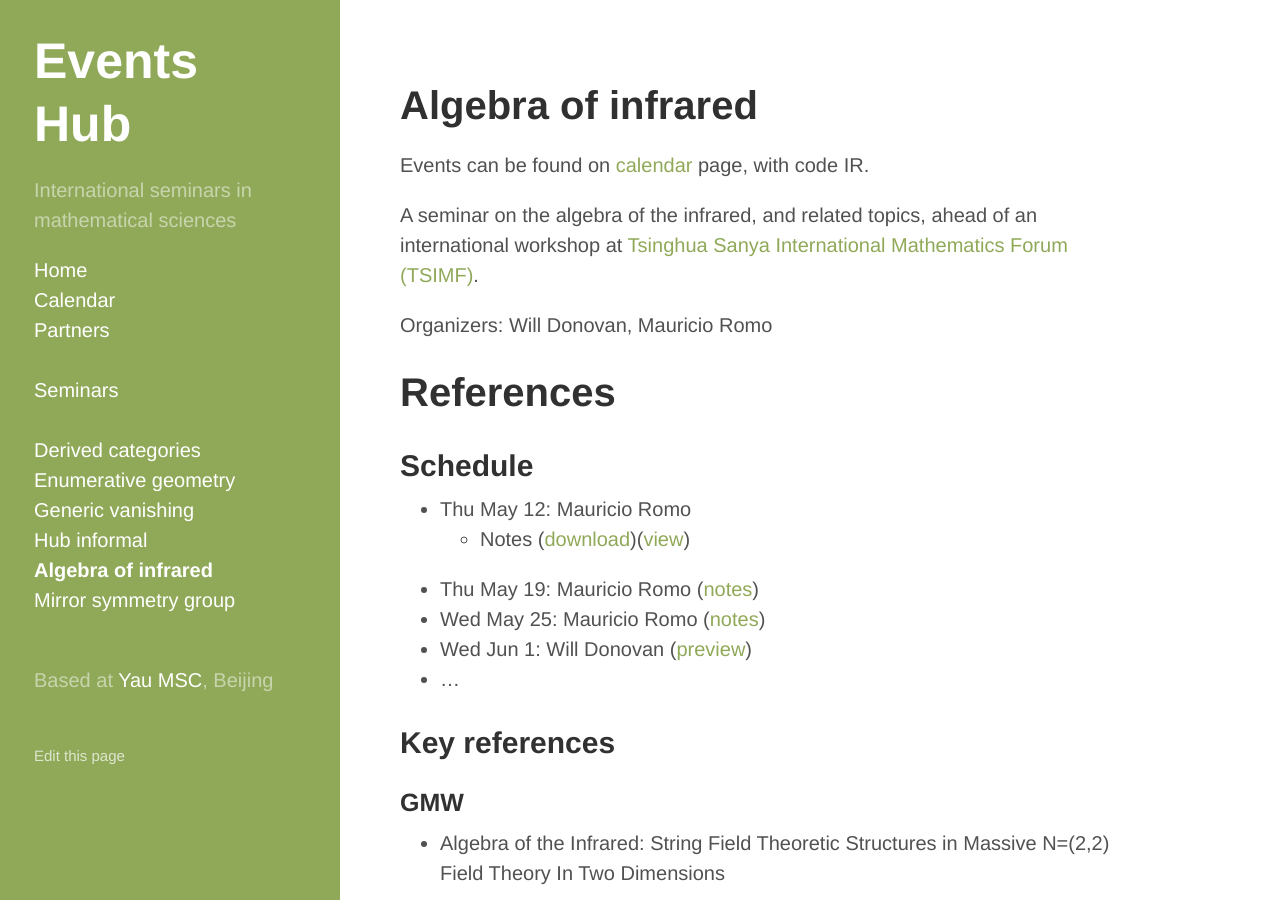
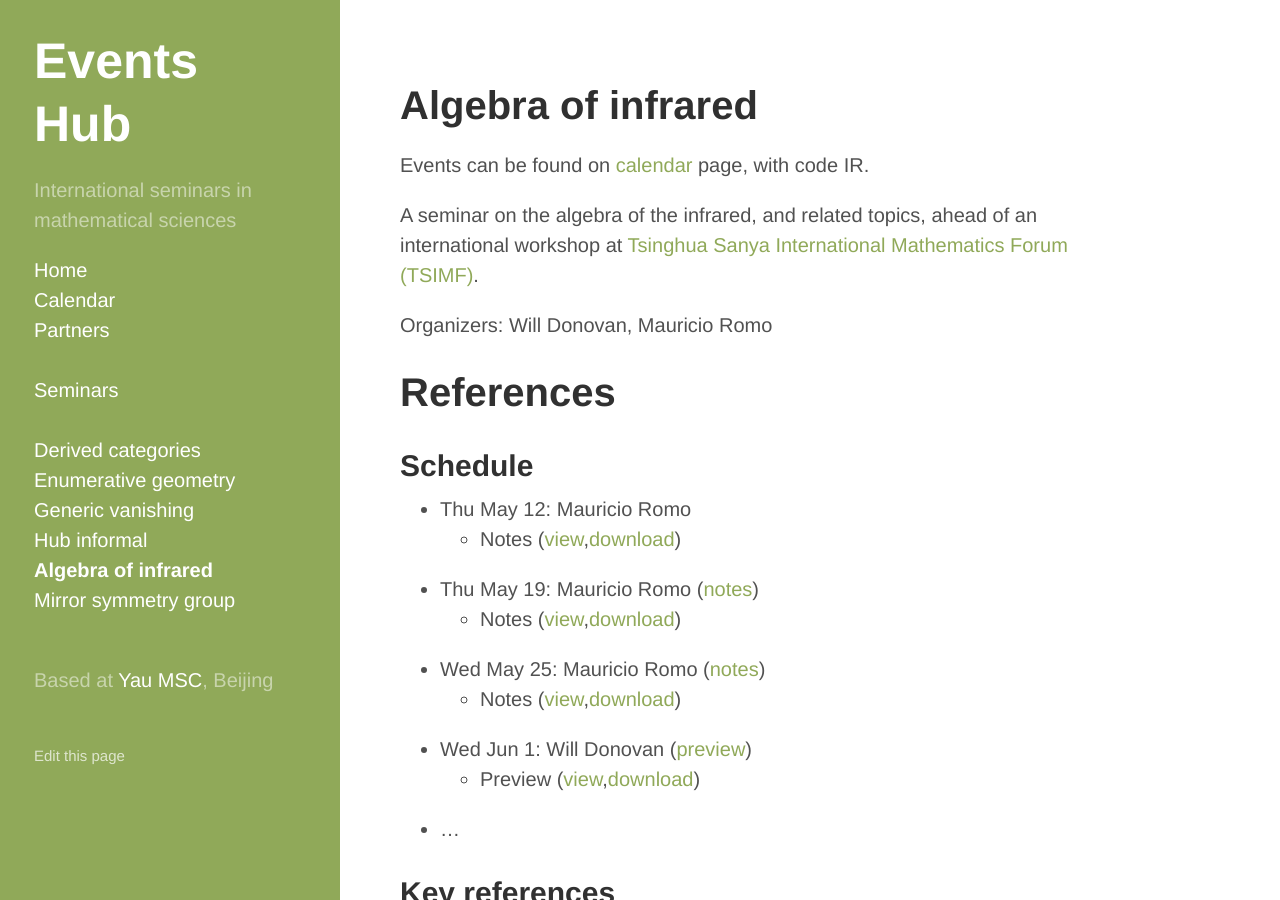
Before and after one commit to yau-msc-events/yau-msc-events.github.io, a Jekyll site: the page built from seminar-ir.md, in a window 1280 px wide and 900 px high. Built offline with Jekyll 4.4.1, drawn with Linux system fonts in a browser that asks for light colours.

Commit message:
Update seminar-ir.md

```diff
--- a/seminar-ir.md
+++ b/seminar-ir.md
@@ -13,10 +13,13 @@ Organizers: Will Donovan, Mauricio Romo
 ## Schedule
 
 * Thu May 12: Mauricio Romo
-  - Notes ([download](https://cloud.tsinghua.edu.cn/f/c728750c2adf43819fe9/?dl=1))([view](https://cloud.tsinghua.edu.cn/f/c728750c2adf43819fe9))
+  - Notes ([view](https://cloud.tsinghua.edu.cn/f/c728750c2adf43819fe9),[download](https://cloud.tsinghua.edu.cn/f/c728750c2adf43819fe9/?dl=1))
 * Thu May 19: Mauricio Romo ([notes](https://cloud.tsinghua.edu.cn/f/4ef6ec2e0fde42ab970e/?dl=1))
+  - Notes ([view](https://cloud.tsinghua.edu.cn/f/4ef6ec2e0fde42ab970e),[download](https://cloud.tsinghua.edu.cn/f/4ef6ec2e0fde42ab970e/?dl=1))
 * Wed May 25: Mauricio Romo ([notes](https://cloud.tsinghua.edu.cn/f/338c19e83abe44fb95f5/?dl=1))
+  - Notes ([view](https://cloud.tsinghua.edu.cn/f/338c19e83abe44fb95f5),[download](https://cloud.tsinghua.edu.cn/f/338c19e83abe44fb95f5/?dl=1))
 * Wed Jun 1: Will Donovan ([preview](https://cloud.tsinghua.edu.cn/f/c55f2e3ab10740e8b514/?dl=1))
+  - Preview ([view](https://cloud.tsinghua.edu.cn/f/c55f2e3ab10740e8b514),[download](https://cloud.tsinghua.edu.cn/f/c55f2e3ab10740e8b514/?dl=1))
 * ...
 
 ## Key references
```
